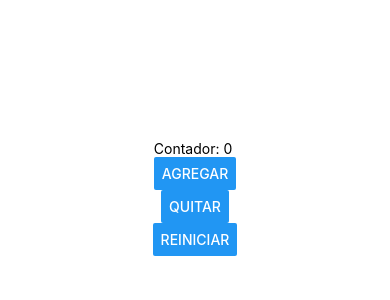
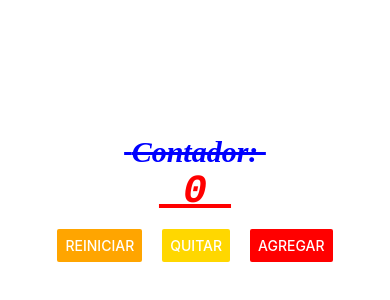
Before and after one commit to MiguelEstrada18/PAM211, a React Native app in the folder INTRO/: screen / in a window 390 px wide. Shown: the part 224-524 px from the top of the page. Built offline with nearby package versions, Linux system fonts and the light colour scheme.

Commit message:
Práctica 6
En esta práctica logramos editar con mucho detalle nuestra carpeta INTRO alterando los botones y elementos en cuanto a posición, color, tipografía, etc.
Todo de la mano de la visualización en el navegador.

```diff
--- a/INTRO/App.js
+++ b/INTRO/App.js
@@ -1,32 +1,12 @@
 //1. Zona de los Imports, todo lo que necesitemos irle agregando a todas las screens.
-import { StatusBar } from 'expo-status-bar';
-import { StyleSheet, Text, View } from 'react-native';
-import React,{useState} from 'react';
-import { Button } from 'react-native-web';
+
+import ContadorScreen from './screens/ContadorScreen';
 
 //2. Zona del Main: Donde pondremos nuestros componentes.
 export default function App() {
-     const [contador, setContador]= useState(0);
 
   return (
 
-    <View style={styles.container}>
-      <Text>Contador: {contador} </Text>
-      <Button title='Agregar' onPress={()=>setContador(contador+1)}/>
-      <Button title='Quitar' onPress={()=>setContador(contador-1)}/>
-      <Button title='Reiniciar' onPress={()=>setContador(contador-contador)}/>
-
-      <StatusBar style="auto" />
-    </View>
+    <ContadorScreen></ContadorScreen>
   );
 }
-
-//3. Zona de los estilos: Zona estética para componentes.
-const styles = StyleSheet.create({
-  container: {
-    flex: 1,
-    backgroundColor: '#fff',
-    alignItems: 'center',
-    justifyContent: 'center',
-  },
-});
--- /dev/null
+++ b/INTRO/screens/ContadorScreen.js
@@ -0,0 +1,58 @@
+//1. Zona de los Imports, todo lo que necesitemos irle agregando a todas las screens.
+import { StatusBar } from 'expo-status-bar';
+import { StyleSheet, Text, View } from 'react-native';
+import React,{useState} from 'react';
+import { Button } from 'react-native-web';
+
+//2. Zona del Main: Donde pondremos nuestros componentes.
+export default function ContadorScreen() {
+     const [contador, setContador]= useState(0);
+
+  return (
+
+    <View style={styles.container}>
+      <Text style={styles.text}> Contador: </Text>
+      <Text style={styles.text2}> {contador} </Text>
+
+     <View style={styles.botonesContainer}>
+      <Button color='red' title='Agregar' onPress={()=>setContador(contador+1)}/>
+      <Button color='gold' title='Quitar' onPress={()=>setContador(contador-1)}/>
+      <Button color='orange' title='Reiniciar' onPress={()=>setContador(contador-contador)}/>
+     </View>
+
+
+      <StatusBar style="auto" />
+    </View>
+  );
+}
+
+//3. Zona de los estilos: Zona estética para componentes.
+const styles = StyleSheet.create({ //Objeto styles en la clase container
+  container: {
+    flex: 1, //Crear contenedor y repartir espacios dispoinibles
+    backgroundColor: '#fff', //Asigna color a Screen
+    alignItems: 'center', //Alinea elementos Maneja eje x
+    justifyContent: 'center', //Alinea elemntos Maneja eje y
+  },
+  text:{
+    color:'blue',
+    fontSize:30,
+    fontFamily:'Times New Roman',
+    fontWeight:'bold',
+    fontStyle:'italic',
+    textDecorationLine:'line-through',
+  },
+  text2:{
+    color:'red',
+    fontSize:40,
+    fontFamily:'Courier',
+    fontWeight:'900',
+    fontStyle:'italic',
+    textDecorationLine:'underline',
+  },
+  botonesContainer:{
+    marginTop:15,
+    flexDirection:'row-reverse',
+    gap:20,
+  },
+});
```
